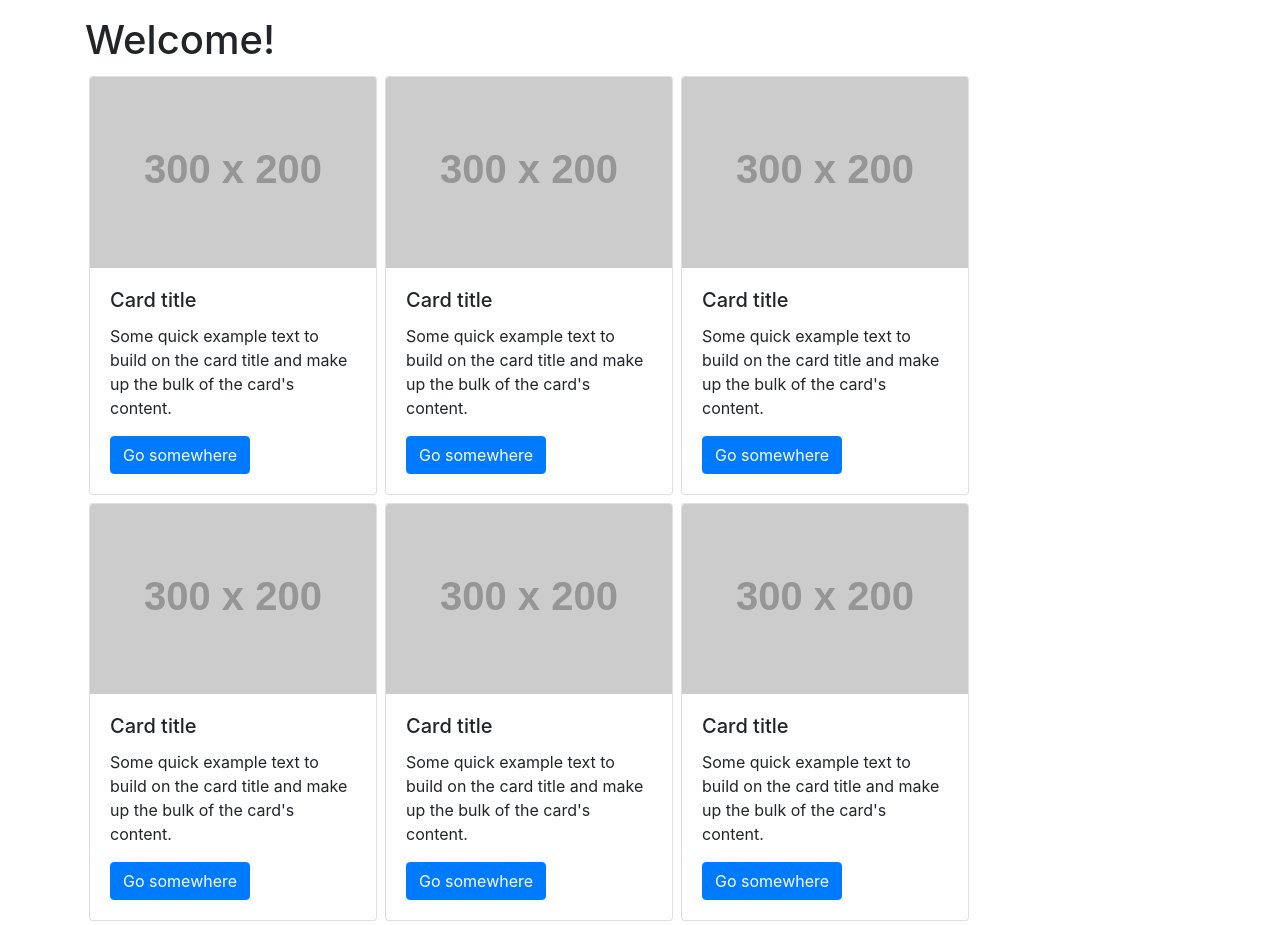
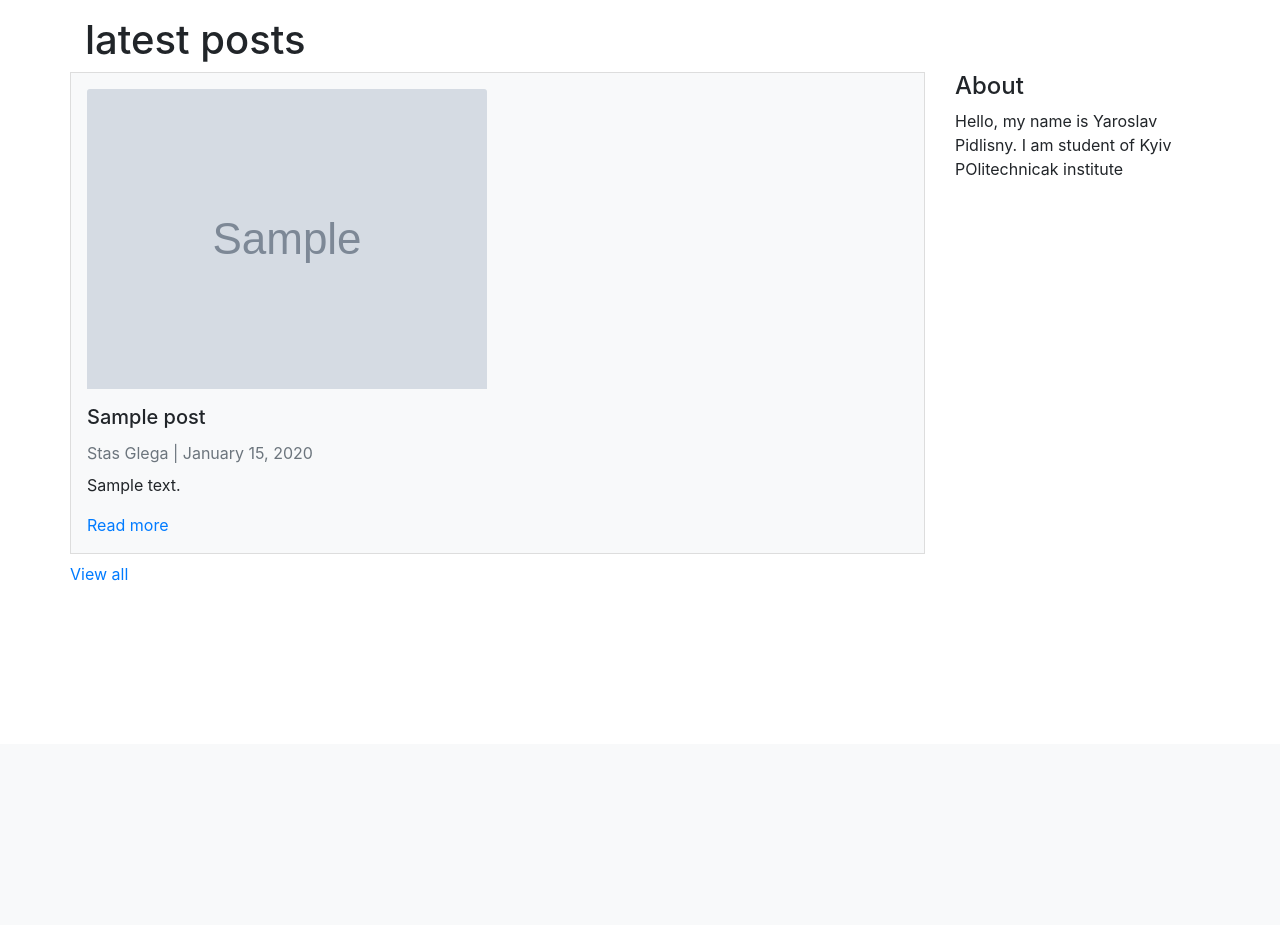
Before and after one commit to Underforestt/blog-php, a PHP site: template templates/index.twig in a window 1280 px wide. Shown: the part 56-981 px from the top of the page. After the commit the page ends 637 px from the top, so only its background shows below. Run offline with PHP 8.4, Linux system fonts and the light colour scheme; the template is opened without the code that fills it: most values are stand-ins (such as "Sample title", 1, 10 or a date in 2020); grey boxes marked "Sample" are stand-in pictures; grey boxes labelled with a size stand in for pictures from a placeholder-image service; some libraries are stand-ins or nearby versions.

Commit message:
Added class to show a specific number of posts, home page design update

```diff
--- a/templates/index.twig
+++ b/templates/index.twig
@@ -2,72 +2,34 @@
 
 {% block body %}
 <div class="container">
-    <h1 class="md-5 mt-3">Welcome!</h1>
-    <div class="container-fluid row">
-        <div class="p-1">
-            <div class="card" style="width: 18rem;">
-                <img src="https://dummyimage.com/300x200/2e48d9/ffffff" class="card-img-top" alt="...">
-                <div class="card-body">
-                    <h5 class="card-title">Card title</h5>
-                    <p class="card-text">Some quick example text to build on the card title and make up the bulk of the card's content.</p>
-                    <a href="/blog-post-1" class="btn btn-primary">Go somewhere</a>
+    <h1 class="md-5 mt-3">latest posts</h1>
+    <div class="row">
+        <div class="col-md-9">
+            {% for post in posts %}
+                <div class="row mb-2 bg-light" style="border: 1px solid #ddd;">
+                    <div class="p-3">
+                    {% if post.image_path is not null %}
+                        <img src="{{ post.image_path }}" class="card-img-top" alt="{{ post.title|escape }}">
+                    {% endif %}
+                        <div class="mt-3">
+                            <h5 class="card-title">{{ post.title|escape }}</h5>
+                            <span class="text-muted">Stas Glega | {{ post.published_date|date('F d, Y') }}</span>
+                            <p class="mt-2">{{ post.description|escape }}</p>
+                            <a href="{{ post.url_key }}" class="">Read more</a>
+                        </div>
+                    </div>
                 </div>
+            {% endfor %}
+            <div class="row">
+                <a href="/blog">View all</a>
             </div>
         </div>
-        <div class="p-1">
-            <div class="card" style="width: 18rem;">
-                <img src="https://dummyimage.com/300x200/2e48d9/ffffff" class="card-img-top" alt="...">
-                <div class="card-body">
-                    <h5 class="card-title">Card title</h5>
-                    <p class="card-text">Some quick example text to build on the card title and make up the bulk of the card's content.</p>
-                    <a href="/blog-post-2" class="btn btn-primary">Go somewhere</a>
-                </div>
+        <div class="col-md-3">
+            <div class="container">
+                <h4>About</h4>
+                <p>Hello, my name is Yaroslav Pidlisny. I am student of Kyiv POlitechnicak institute</p>
             </div>
         </div>
-        <div class="p-1">
-            <div class="card" style="width: 18rem;">
-                <img src="https://dummyimage.com/300x200/2e48d9/ffffff" class="card-img-top" alt="...">
-                <div class="card-body">
-                    <h5 class="card-title">Card title</h5>
-                    <p class="card-text">Some quick example text to build on the card title and make up the bulk of the card's content.</p>
-                    <a href="/blog-post-3" class="btn btn-primary">Go somewhere</a>
-                </div>
-            </div>
-        </div>
-
-    </div>
-    <div class="container-fluid row">
-        <div class="p-1">
-            <div class="card" style="width: 18rem;">
-                <img src="https://dummyimage.com/300x200/2e48d9/ffffff" class="card-img-top" alt="...">
-                <div class="card-body">
-                    <h5 class="card-title">Card title</h5>
-                    <p class="card-text">Some quick example text to build on the card title and make up the bulk of the card's content.</p>
-                    <a href="/blog-post-4" class="btn btn-primary">Go somewhere</a>
-                </div>
-            </div>
-        </div>
-        <div class="p-1">
-            <div class="card" style="width: 18rem;">
-                <img src="https://dummyimage.com/300x200/2e48d9/ffffff" class="card-img-top" alt="...">
-                <div class="card-body">
-                    <h5 class="card-title">Card title</h5>
-                    <p class="card-text">Some quick example text to build on the card title and make up the bulk of the card's content.</p>
-                    <a href="/blog-post-5" class="btn btn-primary">Go somewhere</a>
-                </div>
-            </div>
-        </div>
-        <div class="p-1">
-            <div class="card" style="width: 18rem;">
-                <img src="https://dummyimage.com/300x200/2e48d9/ffffff" class="card-img-top" alt="...">
-                <div class="card-body">
-                    <h5 class="card-title">Card title</h5>
-                    <p class="card-text">Some quick example text to build on the card title and make up the bulk of the card's content.</p>
-                    <a href="/blog-post-6" class="btn btn-primary">Go somewhere</a>
-                </div>
-            </div>
-        </div>
-
     </div>
 </div>
 
--- a/templates/post.twig
+++ b/templates/post.twig
@@ -2,7 +2,9 @@
 
 {% block body %}
     <div class="container">
-        <img src="https://dummyimage.com/1200x400/2e48d9/ffffff" class="img-fluid" alt="...">
+        {% if post.image_path is not null %}
+        <img src="{{ post.image_path }}" class="img-fluid" alt="{{ post.title|escape }}">
+        {% endif %}
         <h1 class="mt-3 mb-3">{{ post.title|escape }}</h1>
         <div class="container mb-3">
             <div class="row">
```
Also changed, not shown: index.php (+12 -6 lines), src/LatestPosts.php (added, +38 -0 lines), src/PostMapper.php (+10 -0 lines), public/imgs/christmas.png (added).
